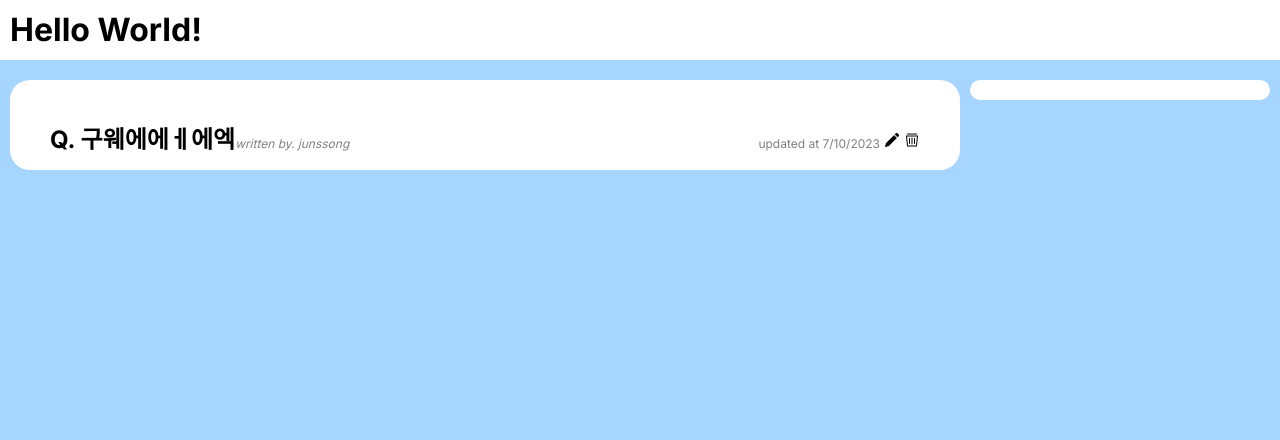
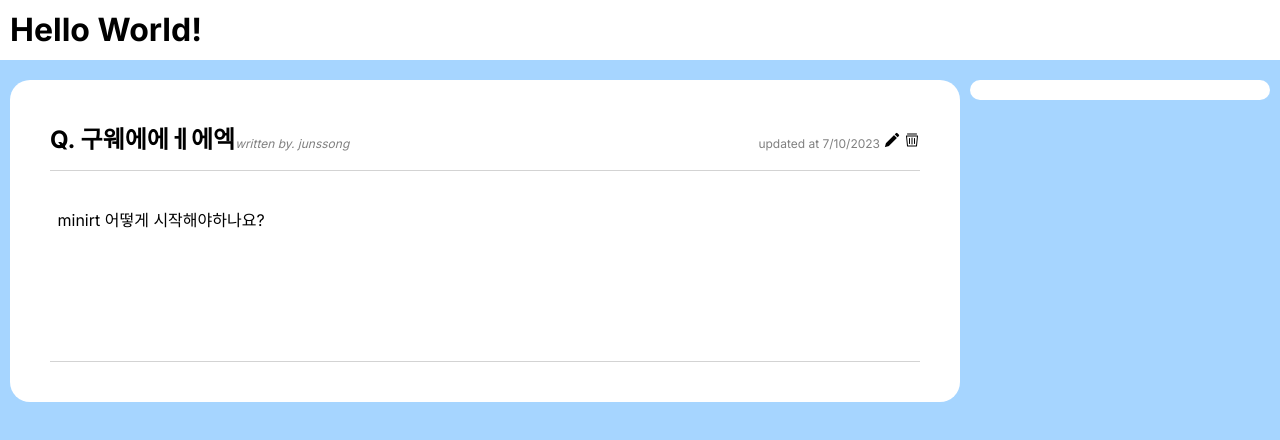
Before and after one commit to peer-42seoul/final-mission-C, a Next.js app in the folder front-end/: page /1/detail in a window 1280 px wide. Shown: the top 440 px of the page. Built offline with nearby package versions, Linux system fonts and the light colour scheme.

Commit message:
feat: Complete placement of questionContent

```diff
--- a/front-end/src/app/[id]/detail/page.tsx
+++ b/front-end/src/app/[id]/detail/page.tsx
@@ -4,7 +4,8 @@ import Styles from "./page.module.css";
 import { useState } from "react";
 import QuestionItems from "@/components/question/questionItems";
 import SearchBox from "@/components/search/searchBox";
-import QuestionInfoDetailTop from "@/components/detail/questionInfoDetail";
+import QuestionInfoDetailTop from "@/components/detail/questionInfoDetailTop";
+import QuestionContentDetail from "@/components/detail/questionContentDetail";
 
 const Page: React.FC<{ params: { id: string } }> = (props) => {
   const [selected, setSelected] = useState("");
@@ -78,7 +79,9 @@ const Page: React.FC<{ params: { id: string } }> = (props) => {
               </h2>
             </div>
           )}
-          {!hasError && !isLoading}
+          {!hasError && !isLoading && (
+            <QuestionContentDetail content={content.content} />
+          )}
         </div>
       </div>
       <div className={Styles.sideMenu}></div>
--- /dev/null
+++ b/front-end/src/components/detail/questionContentDetail.module.css
@@ -0,0 +1,7 @@
+.content {
+  padding: 20px 7.5px;
+  margin: 20px;
+  border-top: 1px lightgray solid;
+  border-bottom: 1px lightgray solid;
+  min-height: 150px;
+}
--- /dev/null
+++ b/front-end/src/components/detail/questionContentDetail.tsx
@@ -0,0 +1,11 @@
+import Style from "./questionContentDetail.module.css";
+
+const QuestionContentDetail: React.FC<{ content: string }> = (props) => {
+  return (
+    <div className={Style.content}>
+      <p>{props.content}</p>
+    </div>
+  );
+};
+
+export default QuestionContentDetail;
```
Also changed, not shown: front-end/src/components/detail/questionInfoDetailTop.tsx (renamed from front-end/src/components/detail/questionInfoDetail.tsx).
